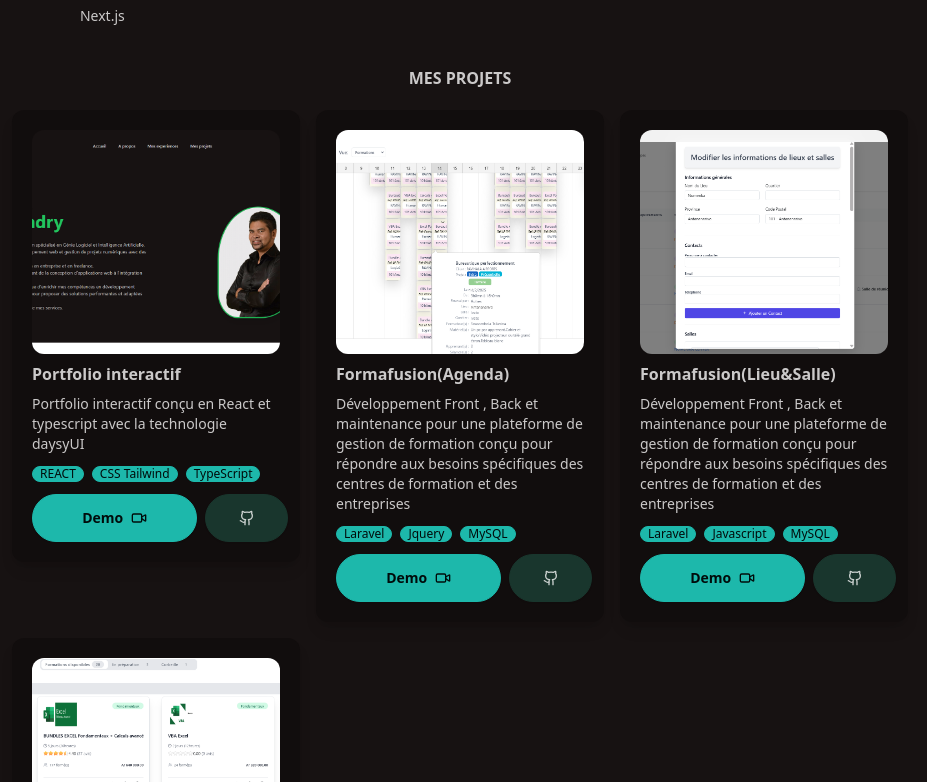
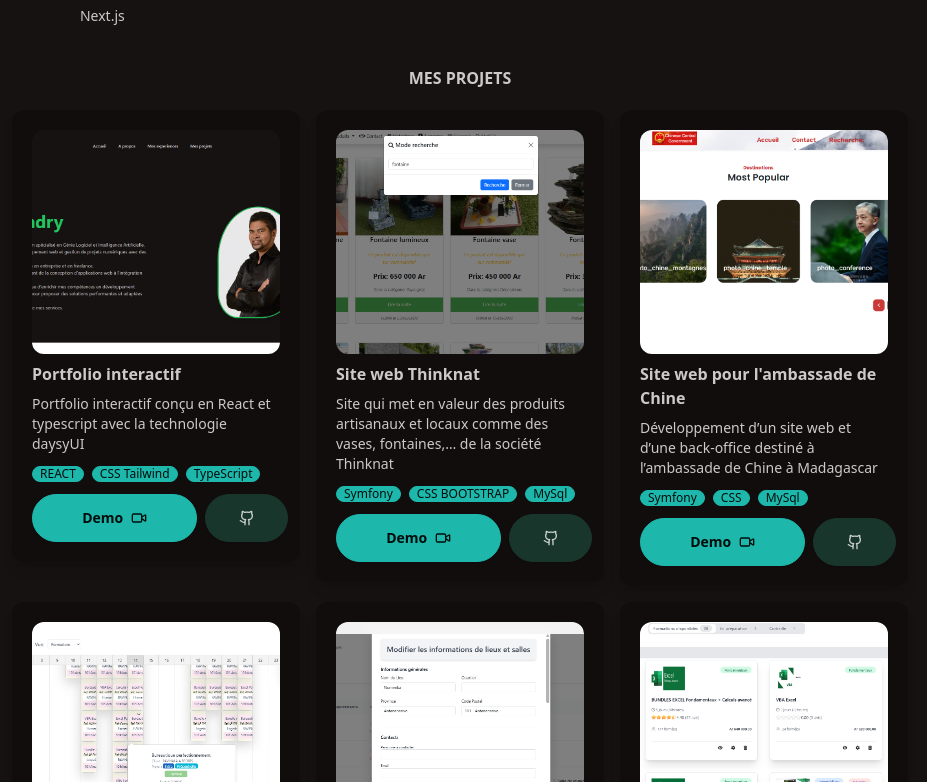
Before and after one commit to rakotoarisoandry85/Portfolio, a React (Vite) app: page / in a window 1280 px wide. Shown: the part 3178-3960 px from the top of the page, without its empty margins (180-1107 px from the left). Built offline with nearby package versions, Linux system fonts and the light colour scheme.

Commit message:
Ajout projet thinknat & ambassade

```diff
--- a/src/components/Projects.tsx
+++ b/src/components/Projects.tsx
@@ -10,6 +10,8 @@
 import img8 from '../assets/projects/8.png';
 import img9 from '../assets/projects/9.png';
 import img10 from '../assets/projects/10.png';
+import img11 from '../assets/projects/11.png';
+import img12 from '../assets/projects/12.png';
 import { Github, Video } from "lucide-react";
 
 
@@ -49,6 +51,24 @@
         demoLink: '#',
         repoLink: '#',
         image: img10,
+    },
+    {
+        id: 11,
+        title: 'Site web Thinknat',
+        description: 'Site qui met en valeur des produits artisanaux et locaux comme des vases, fontaines,… de la société Thinknat  ',
+        technologies: ['Symfony', 'CSS BOOTSTRAP', 'MySql'],
+        demoLink: '#',
+        repoLink: '#',
+        image: img11,
+    },
+    {
+        id: 12,
+        title: 'Site web pour l\'ambassade de Chine',
+        description: 'Développement d’un site web et d’une back-office destiné à l’ambassade de Chine à Madagascar',
+        technologies: ['Symfony', 'CSS', 'MySql'],
+        demoLink: '#',
+        repoLink: '#',
+        image: img12,
     },
     // {
     //     id: 4,
```
Also changed, not shown: src/assets/projects/11.png (added), src/assets/projects/12.png (added).
